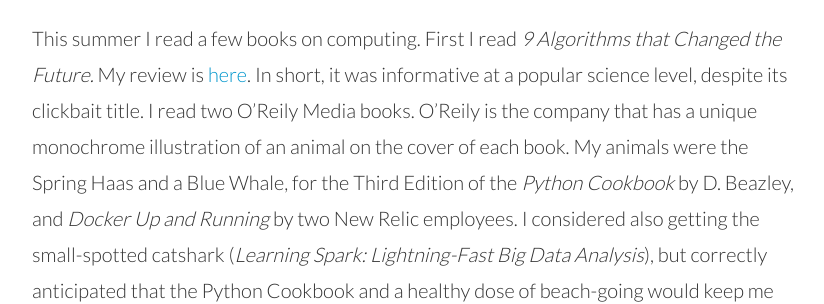
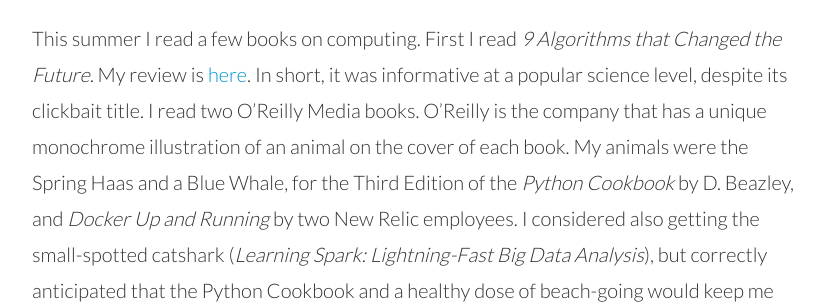
Before and after one commit to gully/gully.github.io, a Jekyll site: the page built from _posts/2015-09-24-post_phd.md, in a window 1280 px wide and 900 px high, scrolled down 3273 px. Shown: the part 247-551 px from the top of the window, without its empty margins (224-1048 px from the left). Built offline with Jekyll 4.4.1, drawn with Linux system fonts in a browser that asks for light colours; Markdown is read by kramdown in place of the engine named in the settings; comment, search, counter and statistics services are not loaded.

Commit message:
correct mis-spelling of O Reilly

```diff
--- a/_posts/2015-09-24-post_phd.md
+++ b/_posts/2015-09-24-post_phd.md
@@ -33,4 +33,4 @@ I took an actual vacation this summer and loved it.  We started in Austin, Texas
 
 The only real work I did all summer was to brush up on computer science.  I have always felt that I need more computing skills and knowledge.  I managed to build some computer skills during grad school, *e.g.* git and Python.  The number and complexity of software tools is growing immensely in the data science era.  Keeping pace with each new software package is like trying to meet every new 20-something moving to Austin.  They just keep coming.  Luckily, the resources for learning new tools have also become more numerous and more user friendly.  I favor outlets like [Code School](http://www.codeschool.com) and [HackerRank](https://www.hackerrank.com/xgully), which offer interactivity to try out new code.  There are also [MOOCs](http://ocw.mit.edu/courses/electrical-engineering-and-computer-science/6-00-introduction-to-computer-science-and-programming-fall-2008/), podcasts, Meetups, and video tutorials.
 
-This summer I read a few books on computing.  First I read *9 Algorithms that Changed the Future.*  My review is [here](http://www.goodreads.com/gully).  In short, it was informative at a popular science level, despite its clickbait title.  I read two O'Reily Media books.  O'Reily is the company that has a unique monochrome illustration of an animal on the cover of each book.  My animals were the Spring Haas and a Blue Whale, for the Third Edition of the *Python Cookbook* by D. Beazley, and *Docker Up and Running* by two New Relic employees.  I considered also getting the small-spotted catshark (*Learning Spark: Lightning-Fast Big Data Analysis*), but correctly anticipated that the Python Cookbook and a healthy dose of beach-going would keep me occupied.  My full wish-list of 33 books is on [my goodreads](https://www.goodreads.com/review/list/17104396-gully?utf8=%E2%9C%93&shelf=to-read&sort=position&per_page=40).  The books I most lamented not getting were *Clean Code* and *The Clean Coder*, both by Robert C. Martin.  Nora and Tony (Enthought) urged me to read these books after an Austin Python meetup one night.  These books are next on my list!
+This summer I read a few books on computing.  First I read *9 Algorithms that Changed the Future.*  My review is [here](http://www.goodreads.com/gully).  In short, it was informative at a popular science level, despite its clickbait title.  I read two O'Reilly Media books.  O'Reilly is the company that has a unique monochrome illustration of an animal on the cover of each book.  My animals were the Spring Haas and a Blue Whale, for the Third Edition of the *Python Cookbook* by D. Beazley, and *Docker Up and Running* by two New Relic employees.  I considered also getting the small-spotted catshark (*Learning Spark: Lightning-Fast Big Data Analysis*), but correctly anticipated that the Python Cookbook and a healthy dose of beach-going would keep me occupied.  My full wish-list of 33 books is on [my goodreads](https://www.goodreads.com/review/list/17104396-gully?utf8=%E2%9C%93&shelf=to-read&sort=position&per_page=40).  The books I most lamented not getting were *Clean Code* and *The Clean Coder*, both by Robert C. Martin.  Nora and Tony (Enthought) urged me to read these books after an Austin Python meetup one night.  These books are next on my list!
```
